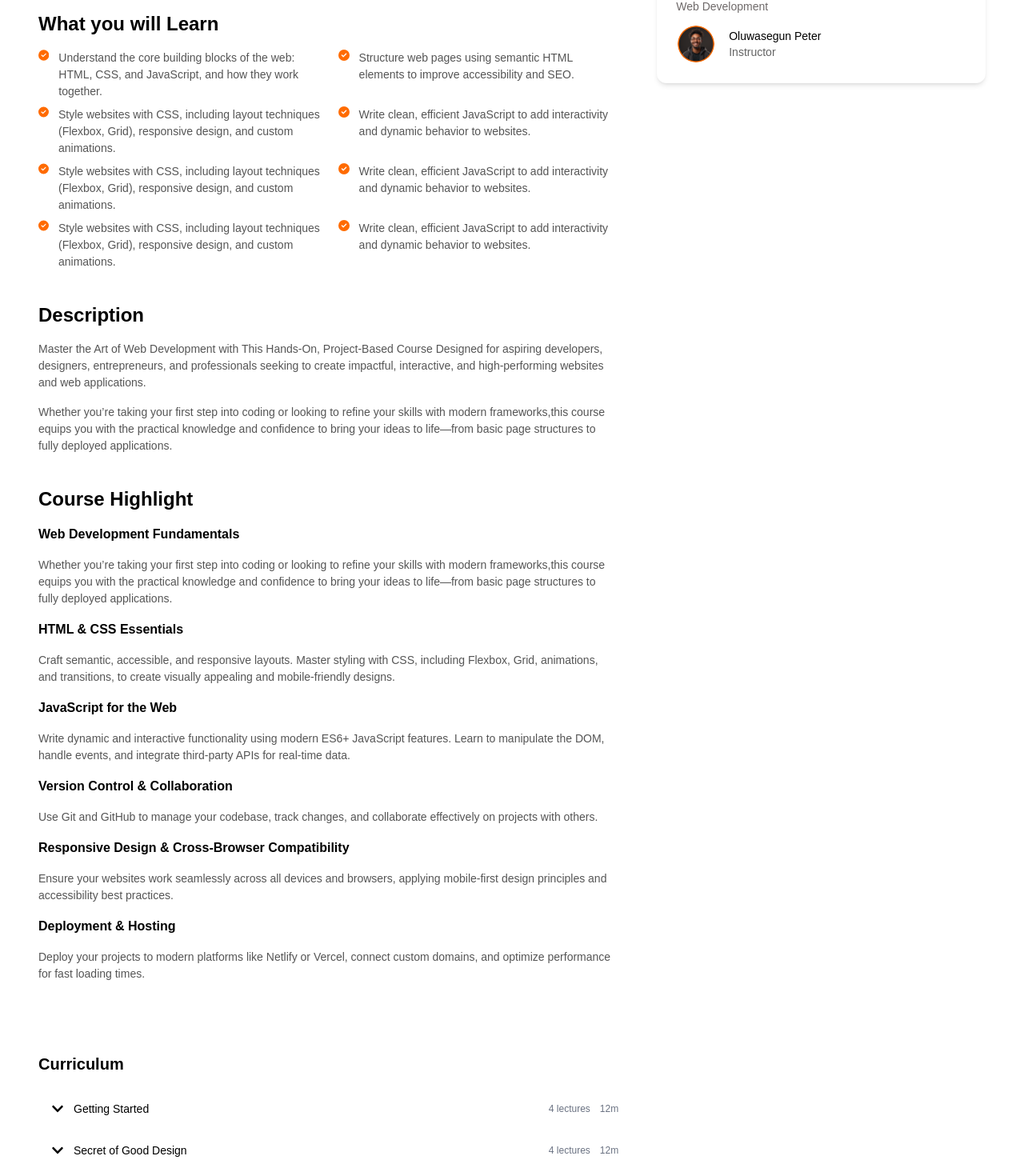
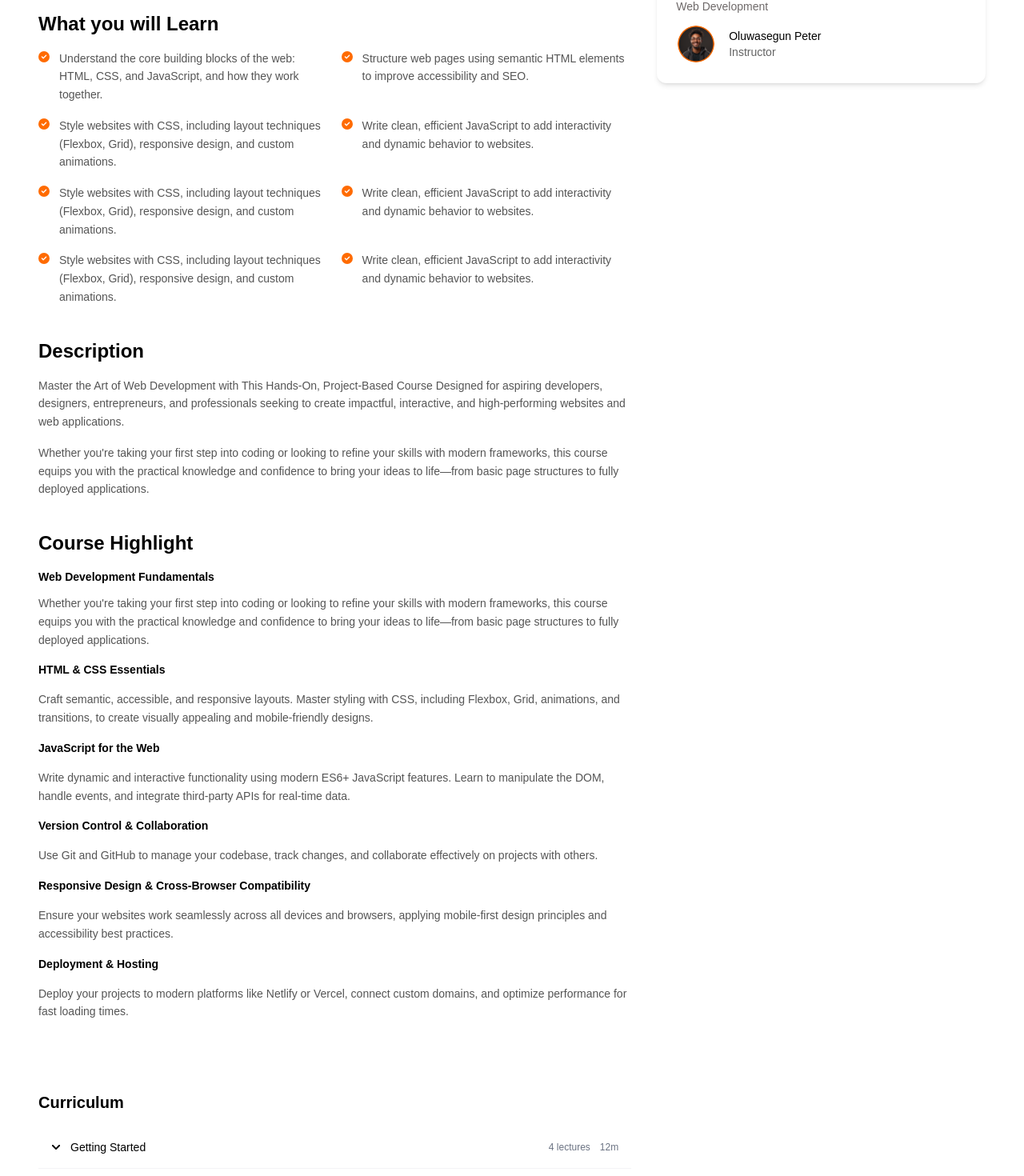
Before and after one commit to abdulrahman-11-afk/Thecklearn, a Next.js app: page /BuyCourse in a window 1280 px wide. Shown: the part 859-2329 px from the top of the page at 80% size. Built offline with nearby package versions, Linux system fonts and the light colour scheme.

Commit message:
fixed Buycourse responsiveness

```diff
--- a/app/BuyCourse/Components/CourseHighlight.tsx
+++ b/app/BuyCourse/Components/CourseHighlight.tsx
@@ -1,29 +1,45 @@
 import React from 'react'
 
 export default function CourseHighlight() {
-  return (
-    <div>
-          <div>
-            <h2 className="text-2xl font-semibold mb-4">Course Highlight</h2>
-            <h3 className="text-md font-semibold mb-4">Web Development Fundamentals</h3>
-            <p className="text-[14px] text-[#555]">Whether you’re taking your first step into coding or looking to refine your skills with modern frameworks,this course<br />
-              equips you with the practical knowledge and confidence to bring your ideas to life—from basic page structures to<br />
-              fully deployed applications.</p>
-            <h3 className="text-md font-semibold my-4">HTML & CSS Essentials</h3>
-            <p className="text-[14px] text-[#555]">Craft semantic, accessible, and responsive layouts. Master styling with CSS, including Flexbox, Grid, animations, <br />
-              and transitions, to create visually appealing and mobile-friendly designs.</p>
-            <h3 className="text-md font-semibold my-4">JavaScript for the Web</h3>
-            <p className="text-[14px] text-[#555]">Write dynamic and interactive functionality using modern ES6+ JavaScript features. Learn to manipulate the DOM, <br />
-              handle events, and integrate third-party APIs for real-time data.</p>
-            <h3 className="text-md font-semibold my-4">Version Control & Collaboration</h3>
-            <p className="text-[14px] text-[#555]">Use Git and GitHub to manage your codebase, track changes, and collaborate effectively on projects with others.</p>
-            <h3 className="text-md font-semibold my-4">Responsive Design & Cross-Browser Compatibility</h3>
-            <p className="text-[14px] text-[#555]">Ensure your websites work seamlessly across all devices and browsers, applying mobile-first design principles and<br />
-              accessibility best practices.</p>
-            <h3 className="text-md font-semibold my-4">Deployment & Hosting</h3>
-            <p className="text-[14px] text-[#555]">Deploy your projects to modern platforms like Netlify or Vercel, connect custom domains, and optimize performance <br />
-              for fast loading times.</p>
-          </div>
-    </div>
-  )
+    return (
+        <div>
+            <h2 className="text-xl md:text-2xl font-semibold mb-4">Course Highlight</h2>
+
+            <h3 className="text-sm md:text-md font-semibold mb-3">Web Development Fundamentals</h3>
+            <p className="text-[13px] md:text-[14px] text-[#555] leading-relaxed">
+                Whether you're taking your first step into coding or looking to refine your skills with modern frameworks, this course
+                equips you with the practical knowledge and confidence to bring your ideas to life—from basic page structures to
+                fully deployed applications.
+            </p>
+
+            <h3 className="text-sm md:text-md font-semibold my-3 md:my-4">HTML & CSS Essentials</h3>
+            <p className="text-[13px] md:text-[14px] text-[#555] leading-relaxed">
+                Craft semantic, accessible, and responsive layouts. Master styling with CSS, including Flexbox, Grid, animations,
+                and transitions, to create visually appealing and mobile-friendly designs.
+            </p>
+
+            <h3 className="text-sm md:text-md font-semibold my-3 md:my-4">JavaScript for the Web</h3>
+            <p className="text-[13px] md:text-[14px] text-[#555] leading-relaxed">
+                Write dynamic and interactive functionality using modern ES6+ JavaScript features. Learn to manipulate the DOM,
+                handle events, and integrate third-party APIs for real-time data.
+            </p>
+
+            <h3 className="text-sm md:text-md font-semibold my-3 md:my-4">Version Control & Collaboration</h3>
+            <p className="text-[13px] md:text-[14px] text-[#555] leading-relaxed">
+                Use Git and GitHub to manage your codebase, track changes, and collaborate effectively on projects with others.
+            </p>
+
+            <h3 className="text-sm md:text-md font-semibold my-3 md:my-4">Responsive Design & Cross-Browser Compatibility</h3>
+            <p className="text-[13px] md:text-[14px] text-[#555] leading-relaxed">
+                Ensure your websites work seamlessly across all devices and browsers, applying mobile-first design principles and
+                accessibility best practices.
+            </p>
+
+            <h3 className="text-sm md:text-md font-semibold my-3 md:my-4">Deployment & Hosting</h3>
+            <p className="text-[13px] md:text-[14px] text-[#555] leading-relaxed">
+                Deploy your projects to modern platforms like Netlify or Vercel, connect custom domains, and optimize performance
+                for fast loading times.
+            </p>
+        </div>
+    )
 }
--- a/app/BuyCourse/Components/Curriculum.tsx
+++ b/app/BuyCourse/Components/Curriculum.tsx
@@ -18,18 +18,8 @@ export default function Curriculum() {
                 "Practice Project",
             ],
         },
-    {
-      title: "Secret of Good Design",
-      lectures: 4,
-      duration: "12m",
-      lessons: [],
-    },
-    {
-      title: "Design Like an Artist",
-      lectures: 4,
-      duration: "12m",
-      lessons: [],
-    },
+        { title: "Secret of Good Design", lectures: 4, duration: "12m", lessons: [] },
+        { title: "Design Like an Artist", lectures: 4, duration: "12m", lessons: [] },
         {
             title: "Web Development (Webflow)",
             lectures: 4,
@@ -42,18 +32,8 @@ export default function Curriculum() {
                 "Practice Project",
             ],
         },
-     {
-      title: "Secrets of Making Money Freelancing",
-      lectures: 4,
-      duration: "12m",
-      lessons: [],
-    },
-     {
-      title: "Advanced",
-      lectures: 4,
-      duration: "12m",
-      lessons: [],
-    },
+        { title: "Secrets of Making Money Freelancing", lectures: 4, duration: "12m", lessons: [] },
+        { title: "Advanced", lectures: 4, duration: "12m", lessons: [] },
     ];
 
     const toggle = (index: number) => {
@@ -61,45 +41,38 @@ export default function Curriculum() {
     };
 
     return (
-    <div className="max-w-3xl mt-12">
-      <h2 className="text-xl font-semibold mb-4">Curriculum</h2>
+        <div className="w-full md:max-w-3xl mt-8 md:mt-12">
+            <h2 className="text-lg md:text-xl font-semibold mb-4">Curriculum</h2>
 
             {sections.map((section, index) => (
-        <div key={index} >
-
+                <div key={index} className="border-b border-gray-100">
                     <div
                         onClick={() => toggle(index)}
-            className="flex justify-between items-center p-4 cursor-pointer"
+                        className="flex justify-between items-center p-3 md:p-4 cursor-pointer hover:bg-gray-50 transition-colors"
                     >
-            <div className="flex items-center gap-3">
-               {open === index ? <FaChevronUp /> : <FaChevronDown />}
-             <span className="text-sm font-medium">
-                {section.title}
-              </span>
+                        <div className="flex items-center gap-3 flex-1 min-w-0">
+                            {open === index ? <FaChevronUp className="flex-shrink-0 text-[12px]" /> : <FaChevronDown className="flex-shrink-0 text-[12px]" />}
+                            <span className="text-sm font-medium truncate">{section.title}</span>
                         </div>
-            <div className="flex items-center gap-3">
-
-              <span className="text-xs text-gray-500">
+                        <div className="flex items-center gap-2 md:gap-3 flex-shrink-0 ml-2">
+                            <span className="text-[11px] md:text-xs text-gray-500 whitespace-nowrap">
                                 {section.lectures} lectures
                             </span>
-
-              <span className="text-xs text-gray-500">
+                            <span className="text-[11px] md:text-xs text-gray-500">
                                 {section.duration}
                             </span>
-
                         </div>
                     </div>
 
-          {open === index && (
-            <ul className="px-6 pb-4 text-sm text-gray-600">
+                    {open === index && section.lessons.length > 0 && (
+                        <ul className="px-8 md:px-10 pb-4 text-sm text-gray-600 bg-gray-50">
                             {section.lessons.map((lesson, i) => (
-                <li key={i} className="py-1">
+                                <li key={i} className="py-2 border-b border-gray-100 last:border-0 text-[13px] md:text-[14px]">
                                     {lesson}
                                 </li>
                             ))}
                         </ul>
                     )}
-
                 </div>
             ))}
         </div>
--- a/app/BuyCourse/Components/Description.tsx
+++ b/app/BuyCourse/Components/Description.tsx
@@ -1,17 +1,20 @@
 import React from 'react'
 
-export default function
-    () {
+export default function Description() {
     return (
         <div>
-            <h2 className="text-2xl font-semibold mb-4">Description</h2>
-            <div className="flex text-[14px] flex-col gap-4">
-                <p className="text-[#555]">Master the Art of Web Development with This Hands-On, Project-Based Course Designed for aspiring developers, <br />
-                    designers, entrepreneurs, and professionals seeking to create impactful, interactive, and high-performing websites<br />
-                    and web applications.</p>
-                <p className="text-[#555]">Whether you’re taking your first step into coding or looking to refine your skills with modern frameworks,this course<br />
-                    equips you with the practical knowledge and confidence to bring your ideas to life—from basic page structures to<br />
-                    fully deployed applications.</p>
+            <h2 className="text-xl md:text-2xl font-semibold mb-4">Description</h2>
+            <div className="flex text-[13px] md:text-[14px] flex-col gap-4">
+                <p className="text-[#555] leading-relaxed">
+                    Master the Art of Web Development with This Hands-On, Project-Based Course Designed for aspiring developers,
+                    designers, entrepreneurs, and professionals seeking to create impactful, interactive, and high-performing websites
+                    and web applications.
+                </p>
+                <p className="text-[#555] leading-relaxed">
+                    Whether you're taking your first step into coding or looking to refine your skills with modern frameworks, this course
+                    equips you with the practical knowledge and confidence to bring your ideas to life—from basic page structures to
+                    fully deployed applications.
+                </p>
             </div>
         </div>
     )
--- a/app/BuyCourse/Components/Review.tsx
+++ b/app/BuyCourse/Components/Review.tsx
@@ -1,75 +1,48 @@
 import React from 'react'
 import Image from 'next/image'
 
+const reviews = [
+    { img: "/Ellipse 21981.png", name: "Micheal ugo" },
+    { img: "/Ellipse 21980.png", name: "Micheal ugo" },
+    { img: "/Ellipse 21982.png", name: "Micheal ugo" },
+]
+
 export default function Review() {
     return (
-        <div>
-            <div className="flex flex-col items-center my-12 " >
-                <h2 className="text-[28px] ">
+        <div className="pb-24 md:pb-0">
+            <div className="flex flex-col items-center my-8 md:my-12">
+                <h2 className="text-[20px] md:text-[28px] font-semibold">
                     See course top reviews
                 </h2>
-            </div >
-            <div className='flex flex-col gap-8'>
-                <div className='w-[700px] h-[204px] bg-[#F8F9FA] hover:shadow-lg shadow-sm transition-transform duration-400 hover:scale-101 rounded-lg px-5 py-8'>
-                    <div className="flex items-center gap-4">
+            </div>
+            <div className="flex flex-col gap-5 md:gap-8">
+                {reviews.map((review, i) => (
+                    <div
+                        key={i}
+                        className="w-full md:w-[700px] min-h-[160px] md:min-h-[204px] bg-[#F8F9FA] hover:shadow-lg shadow-sm transition-transform duration-300 hover:scale-[1.01] rounded-lg px-4 md:px-5 py-6 md:py-8"
+                    >
+                        <div className="flex items-center gap-3 md:gap-4">
                             <Image
-                            src="/Ellipse 21981.png"
+                                src={review.img}
                                 alt="user"
                                 width={50}
                                 height={50}
-                            className="rounded-full border-2 border-white"
+                                className="rounded-full border-2 border-white flex-shrink-0 w-10 h-10 md:w-[50px] md:h-[50px]"
                             />
                             <div>
-                            <p>Micheal ugo</p>
-                            <div className='flex items-center gap-2'>
-                                <p>Ratings</p>
-                                <div className="flex text-[#FF6B00] text-lg">  ★ ★ ★ ★ ★</div>
+                                <p className="text-[14px] md:text-[15px] font-medium">{review.name}</p>
+                                <div className="flex items-center gap-2">
+                                    <p className="text-[12px] text-gray-500">Ratings</p>
+                                    <div className="flex text-[#FF6B00] text-sm md:text-lg">★ ★ ★ ★ ★</div>
                                 </div>
                             </div>
                         </div>
-                    <p className='pl-14 pt-4'>Ensure your websites work seamlessly across all devices and browsers,<br />
-                        applying mobile-first design principles and accessibility best practices.</p>
+                        <p className="pl-0 md:pl-14 pt-4 text-[13px] md:text-[14px] text-[#555] leading-relaxed">
+                            Ensure your websites work seamlessly across all devices and browsers,
+                            applying mobile-first design principles and accessibility best practices.
+                        </p>
                     </div>
-                <div className='w-[700px] h-[204px] bg-[#F8F9FA] rounded-lg px-5 py-8'>
-                    <div className="flex items-center gap-4">
-                        <Image
-                            src="/Ellipse 21980.png"
-                            alt="user"
-                            width={50}
-                            height={50}
-                            className="rounded-full border-2 border-white"
-                        />
-                        <div>
-                            <p>Micheal ugo</p>
-                            <div className='flex items-center gap-2'>
-                                <p>Ratings</p>
-                                <div className="flex text-[#FF6B00] text-lg">  ★ ★ ★ ★ ★</div>
-                            </div>
-                        </div>
-                    </div>
-                    <p className='pl-14 pt-4'>Ensure your websites work seamlessly across all devices and browsers,<br />
-                        applying mobile-first design principles and accessibility best practices.</p>
-                </div>
-                <div className='w-[700px] h-[204px] bg-[#F8F9FA] rounded-lg px-5 py-8'>
-                    <div className="flex items-center gap-4">
-                        <Image
-                            src="/Ellipse 21982.png"
-                            alt="user"
-                            width={50}
-                            height={50}
-                            className="rounded-full border-2 border-white"
-                        />
-                        <div>
-                            <p>Micheal ugo</p>
-                            <div className='flex items-center gap-2'>
-                                <p>Ratings</p>
-                                <div className="flex text-[#FF6B00] text-lg">  ★ ★ ★ ★ ★</div>
-                            </div>
-                        </div>
-                    </div>
-                    <p className='pl-14 pt-4'>Ensure your websites work seamlessly across all devices and browsers,<br />
-                        applying mobile-first design principles and accessibility best practices.</p>
-                </div>
+                ))}
             </div>
         </div>
     )
--- a/app/BuyCourse/Components/WhatYouWillLearn.tsx
+++ b/app/BuyCourse/Components/WhatYouWillLearn.tsx
@@ -1,50 +1,30 @@
 import React from 'react'
 import { FaCircleCheck } from "react-icons/fa6";
+
+const items = [
+    "Understand the core building blocks of the web: HTML, CSS, and JavaScript, and how they work together.",
+    "Structure web pages using semantic HTML elements to improve accessibility and SEO.",
+    "Style websites with CSS, including layout techniques (Flexbox, Grid), responsive design, and custom animations.",
+    "Write clean, efficient JavaScript to add interactivity and dynamic behavior to websites.",
+    "Style websites with CSS, including layout techniques (Flexbox, Grid), responsive design, and custom animations.",
+    "Write clean, efficient JavaScript to add interactivity and dynamic behavior to websites.",
+    "Style websites with CSS, including layout techniques (Flexbox, Grid), responsive design, and custom animations.",
+    "Write clean, efficient JavaScript to add interactivity and dynamic behavior to websites.",
+]
 
 export default function WhatYouWillLearn() {
     return (
         <section>
-            <h2 className="text-2xl font-semibold mb-4">
+            <h2 className="text-[18px] md:text-2xl font-semibold mb-4">
                 What you will Learn
             </h2>
-            <ul className="grid grid-cols-2 gap-2 text-[14px] text-[#555]">
-                <div className="flex items-start gap-3">
-                    <FaCircleCheck className="text-[#FF6B00]" />
-                    <li>Understand the core building blocks of the web:<br /> HTML, CSS, and JavaScript, and how they work together.</li>
-                </div>
-                <div className="flex items-start gap-3">
-                    <FaCircleCheck className="text-[#FF6B00]" />
-                    <li>Structure web pages using semantic HTML <br />elements to
-                        improve accessibility and SEO.</li>
-                </div>
-                <div className="flex items-start gap-3">
-                    <FaCircleCheck className="text-[#FF6B00]" />
-                    <li>Style websites with CSS, including layout techniques <br />
-                        (Flexbox, Grid), responsive design, and custom animations.</li>
-                </div>
-                <div className="flex items-start gap-3">
-                    <FaCircleCheck className="text-[#FF6B00]" />
-                    <li>Write clean, efficient JavaScript to add interactivity<br />
-                        and dynamic behavior to websites.</li>
-                </div>
-                <div className="flex items-start gap-3">
-                    <FaCircleCheck className="text-[#FF6B00]" />
-                    <li>Style websites with CSS, including layout techniques <br />
-                        (Flexbox, Grid), responsive design, and custom animations.</li>
-                </div>
-                <div className="flex items-start gap-3">
-                    <FaCircleCheck className="text-[#FF6B00]" />
-                    <li>Write clean, efficient JavaScript to add interactivity<br /> and dynamic behavior to websites.</li>
-                </div>
-                <div className="flex items-start gap-3">
-                    <FaCircleCheck className="text-[#FF6B00]" />
-                    <li>Style websites with CSS, including layout techniques <br />
-                        (Flexbox, Grid), responsive design, and custom animations.</li>
-                </div>
-                <div className="flex items-start gap-3">
-                    <FaCircleCheck className="text-[#FF6B00]" />
-                    <li>Write clean, efficient JavaScript to add interactivity<br /> and dynamic behavior to websites.</li>
-                </div>
+            <ul className="grid grid-cols-1 md:grid-cols-2 gap-3 md:gap-4 text-[13px] md:text-[14px] text-[#555]">
+                {items.map((item, i) => (
+                    <div key={i} className="flex items-start gap-3">
+                        <FaCircleCheck className="text-[#FF6B00] flex-shrink-0 mt-[2px]" />
+                        <li className="list-none leading-relaxed">{item}</li>
+                    </div>
+                ))}
             </ul>
         </section>
     )
```
Also changed, not shown: app/BuyCourse/Components/Aside.tsx (+32 -15 lines), app/BuyCourse/Components/HeroSection.tsx (+13 -11 lines), app/BuyCourse/Components/Video.tsx (+10 -5 lines), app/BuyCourse/Components/faq.tsx (+20 -18 lines). Lines whose indentation alone changed are shown as unchanged.
